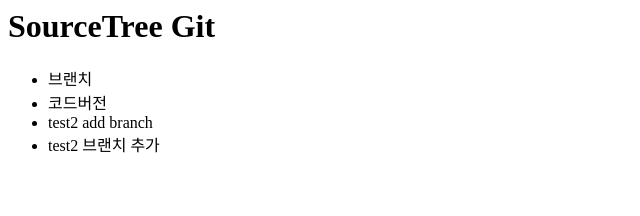
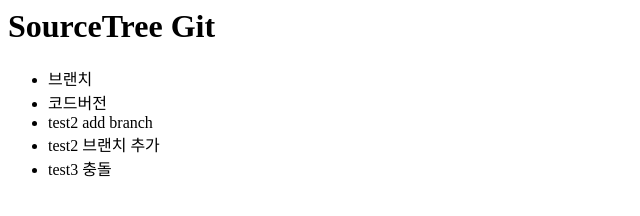
Before and after one commit to lovely2270/test, a plain HTML site: page index.html in a window 1280 px wide. Shown: the full height of the page, 0-640 px from the left. Drawn offline with Linux system fonts and the light colour scheme.

Commit message:
충돌 추가

```diff
--- a/index.html
+++ b/index.html
@@ -13,6 +13,7 @@
       <li>코드버전</li>
       <li>test2 add branch</li>
       <li>test2 브랜치 추가</li>
+      <li>test3 충돌</li>
     </ul>
   </body>
 </html>
```
